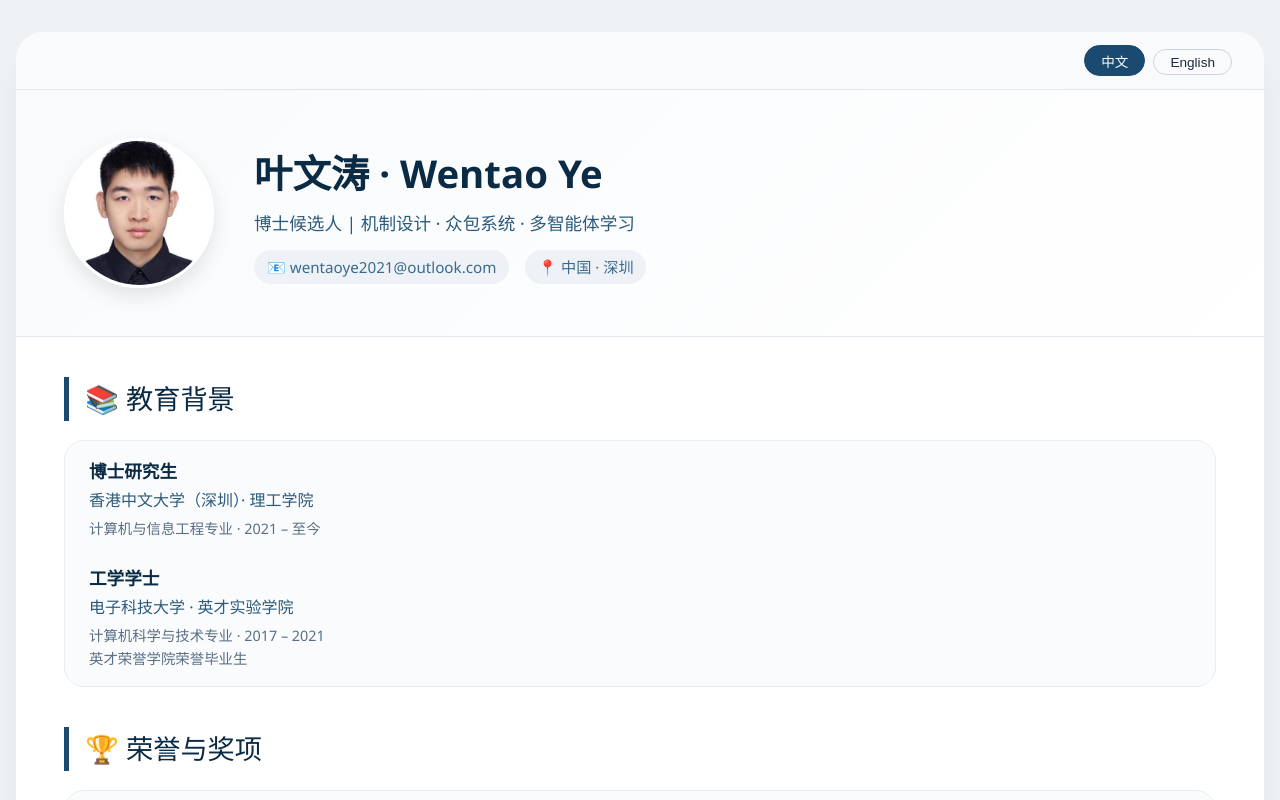
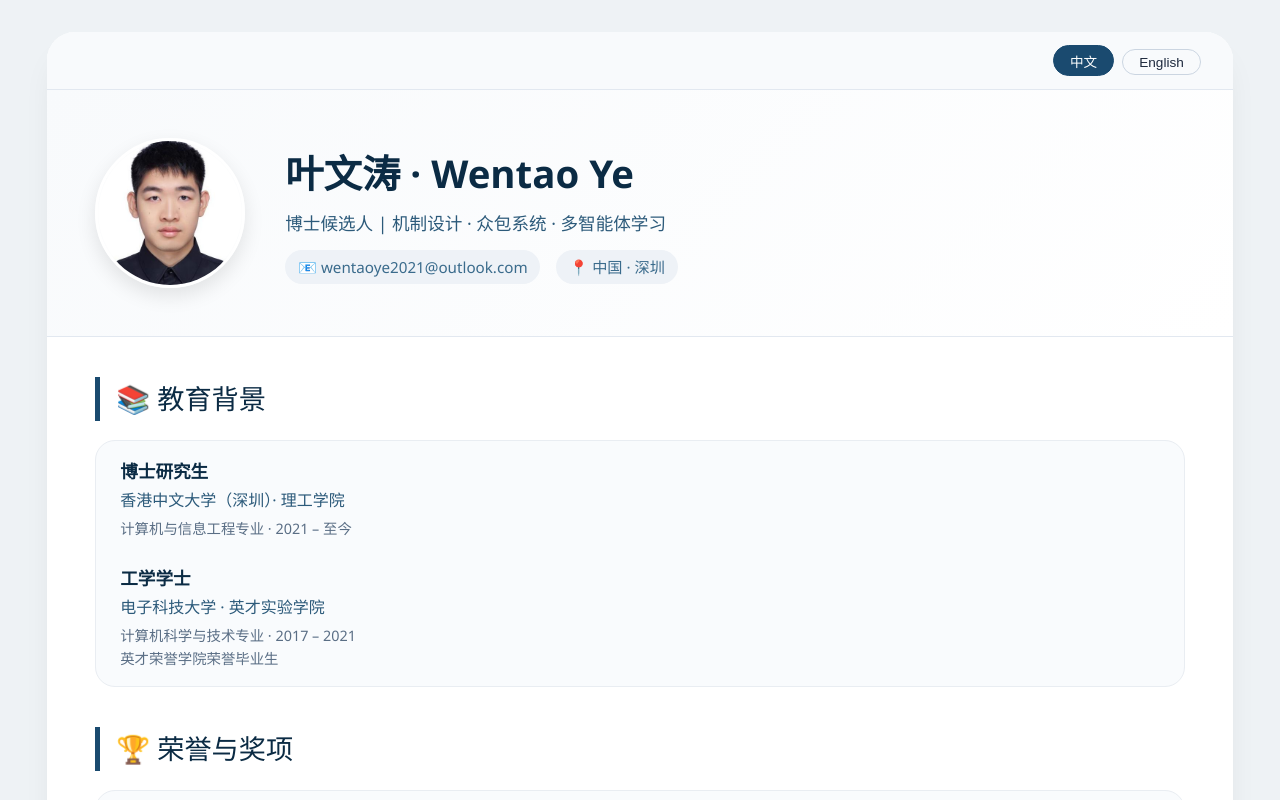
Before and after one commit to WentaoYe-com/Homepage, a Next.js app: page / in a window 1280 px wide. Shown: the top 800 px of the page. Built offline with nearby package versions, Linux system fonts and the light colour scheme.

Commit message:
Make container much wider for desktop

```diff
--- a/app/globals.css
+++ b/app/globals.css
@@ -13,7 +13,8 @@ body {
 }
 
 .container {
-  max-width: 1400px;
+  width: 95%;
+  max-width: 1800px;
   margin: 0 auto;
   background: white;
   border-radius: 28px;
```
